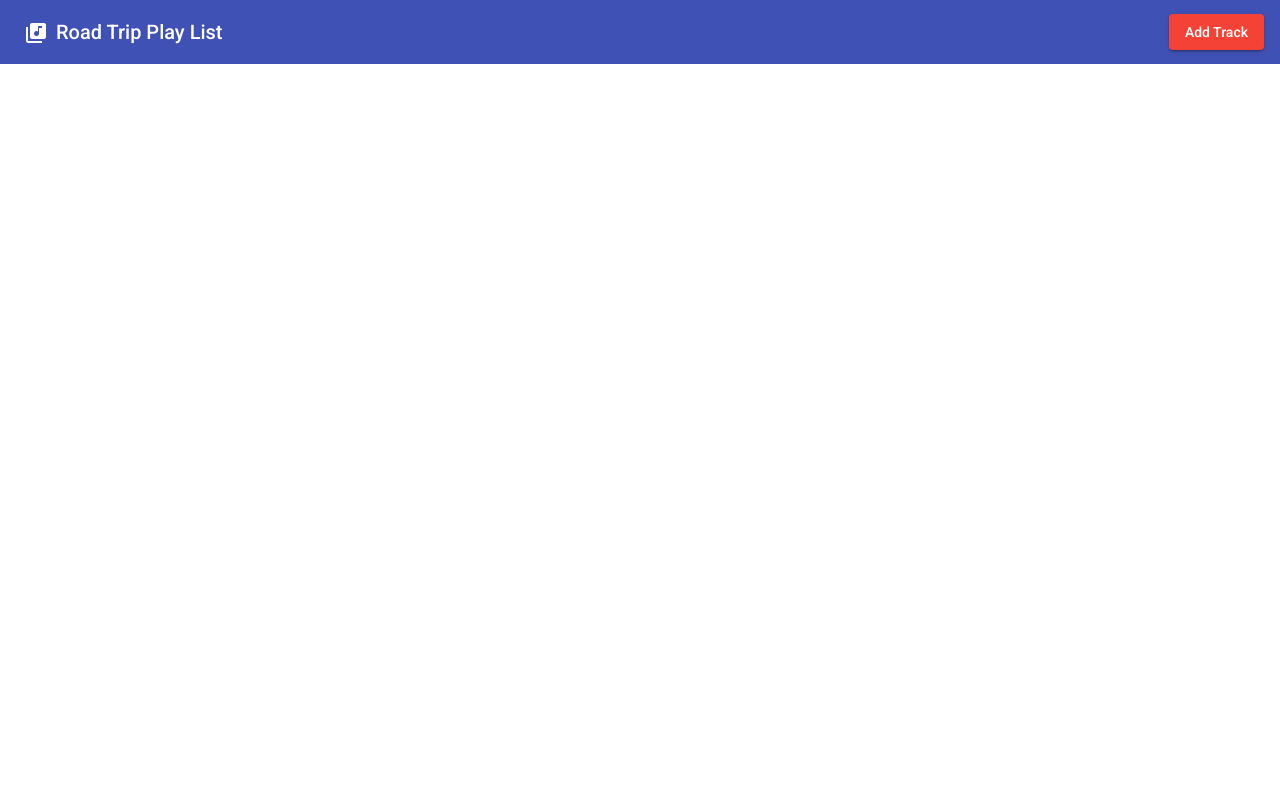
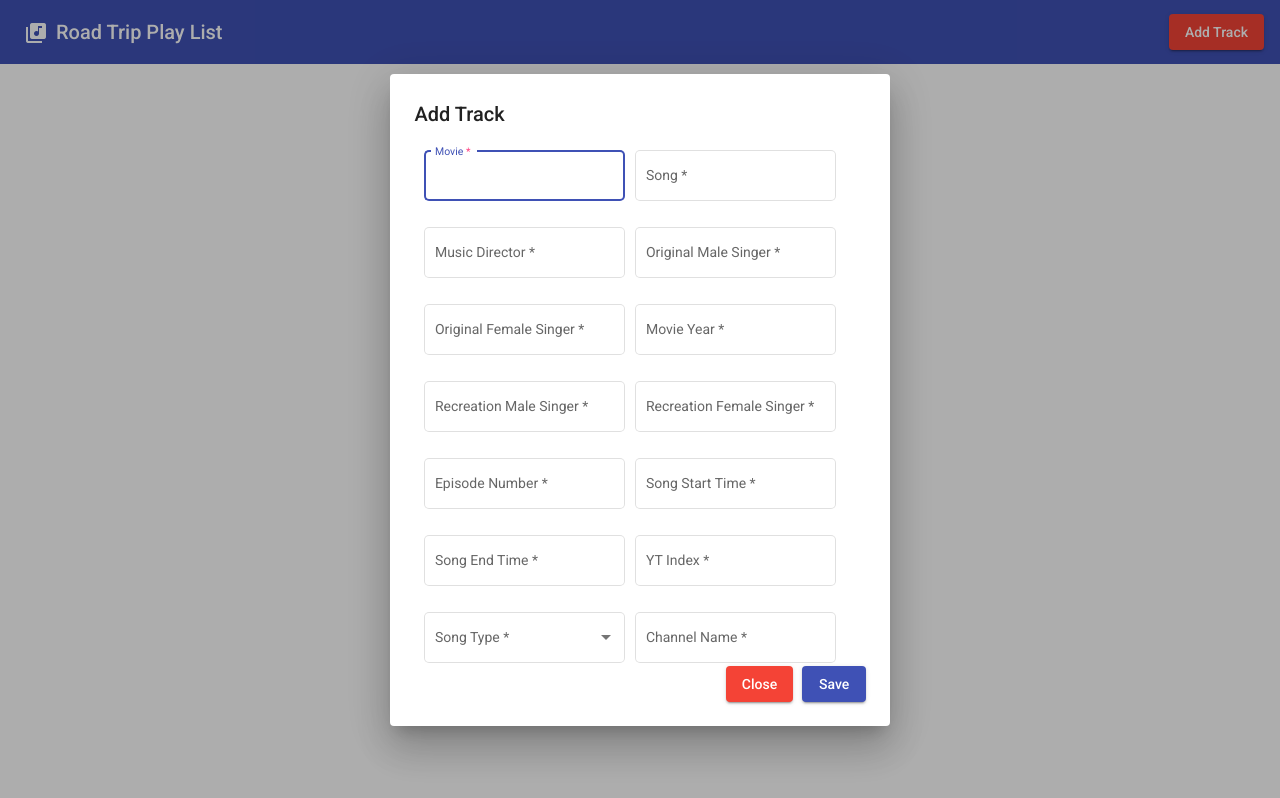
Before and after one commit to jaiberman/ng13RTPL, an Angular app: page / in a window 1280 px wide. Both pictures are taken after a click on the button "Add Track". Built offline with nearby package versions, Linux system fonts and the light colour scheme.

Commit message:
stage2 : final commit

```diff
--- a/src/app/app.component.ts
+++ b/src/app/app.component.ts
@@ -1,4 +1,6 @@
 import { Component } from '@angular/core';
+import {MatDialog, MAT_DIALOG_DATA} from '@angular/material/dialog';
+import { DialogTrackComponent } from './dialog-track/dialog-track.component';
 
 @Component({
   selector: 'app-root',
@@ -8,9 +10,13 @@ import { Component } from '@angular/core';
 export class AppComponent {
   title = 'ng13RTPL';
 
+  constructor(private dialog: MatDialog){
 
-  openDialog(){
-    alert("Hello World!");
-    console.log("Hello World!!!");
+  }
+
+  openDialog() {
+    this.dialog.open(DialogTrackComponent, {
+      width: '39%'
+    });
   }
 }
--- a/src/app/dialog-track/dialog-track.component.html
+++ b/src/app/dialog-track/dialog-track.component.html
@@ -1 +1,83 @@
-<p>dialog-track works!</p>
+<h2>Add Track</h2>
+<div mat-dialog-content>
+    <form [formGroup]="trackForm">
+        <mat-form-field appearance="outline">
+            <mat-label>Movie</mat-label>
+            <input formControlName="movie" matInput placeholder="Movie Name">
+        </mat-form-field>
+
+        <mat-form-field appearance="outline">
+            <mat-label>Song</mat-label>
+            <input formControlName="song" matInput placeholder="Song">
+        </mat-form-field>
+
+        <mat-form-field appearance="outline">
+            <mat-label>Music Director</mat-label>
+            <input formControlName="music_director" matInput placeholder="Music Director">
+        </mat-form-field>
+
+        <mat-form-field appearance="outline">
+            <mat-label>Original Male Singer</mat-label>
+            <input formControlName="o_male_signers" matInput placeholder="Original Male Singer">
+        </mat-form-field>
+
+        <mat-form-field appearance="outline">
+            <mat-label>Original Female Singer</mat-label>
+            <input formControlName="o_female_singers" matInput placeholder="Original Female Singer">
+        </mat-form-field>
+
+        <mat-form-field appearance="outline">
+            <mat-label>Movie Year</mat-label>
+            <input formControlName="year" matInput type="number" placeholder="Movie Year">
+        </mat-form-field>
+
+        <mat-form-field appearance="outline">
+            <mat-label>Recreation Male Singer</mat-label>
+            <input formControlName="r_male_signers" matInput placeholder="Recreation Male Singer">
+        </mat-form-field>
+
+        <mat-form-field appearance="outline">
+            <mat-label>Recreation Female Singer</mat-label>
+            <input formControlName="r_female_singers" matInput placeholder="Recreation Female Singer">
+        </mat-form-field>
+
+        <mat-form-field appearance="outline">
+            <mat-label>Episode Number</mat-label>
+            <input formControlName="episode_number" matInput type="number" placeholder="Episode Number">
+        </mat-form-field>
+
+        <mat-form-field appearance="outline">
+            <mat-label>Song Start Time</mat-label>
+            <input formControlName="song_begin_time" matInput type="number" placeholder="Song Start Time">
+        </mat-form-field>
+
+        <mat-form-field appearance="outline">
+            <mat-label>Song End Time</mat-label>
+            <input formControlName="song_end_time" matInput type="number" placeholder="Song End Time">
+        </mat-form-field>
+
+        <mat-form-field appearance="outline">
+            <mat-label>YT Index</mat-label>
+            <input formControlName="yt_index" matInput placeholder="YT Index">
+        </mat-form-field>
+
+        <mat-form-field appearance="outline">
+            <mat-label>Song Type</mat-label>
+            <mat-select formControlName="song_type" placeholder="Song Type">
+                <mat-option value="Male Solo">Male Solo</mat-option>
+                <mat-option value="Female Solo">Female Solo</mat-option>
+                <mat-option value="Duet">Duet</mat-option>
+                <mat-option value="Duet Corus">Duet Corus</mat-option>
+            </mat-select>
+        </mat-form-field>
+
+        <mat-form-field appearance="outline">
+            <mat-label>Channel Name</mat-label>
+            <input formControlName="channel_name" matInput placeholder="Channel Name">
+        </mat-form-field>
+    </form>
+</div>
+<div mat-dialog-action [align]='"right"'>
+    <button mat-raised-button color="warn" mat-dialog-close>Close</button>
+    <button style="margin-left: 8px;" mat-raised-button color="primary" (click)="addTrack();">Save</button>
+</div>
--- a/src/app/dialog-track/dialog-track.component.scss
+++ b/src/app/dialog-track/dialog-track.component.scss
@@ -0,0 +1,3 @@
+mat-form-field {
+    margin-left: 10px;
+}
--- a/src/app/dialog-track/dialog-track.component.ts
+++ b/src/app/dialog-track/dialog-track.component.ts
@@ -1,4 +1,6 @@
 import { Component, OnInit } from '@angular/core';
+import { FormBuilder, FormGroup, Validators } from '@angular/forms';
+import { MatDialogRef } from '@angular/material/dialog'
 
 @Component({
   selector: 'app-dialog-track',
@@ -6,10 +8,29 @@ import { Component, OnInit } from '@angular/core';
   styleUrls: ['./dialog-track.component.scss']
 })
 export class DialogTrackComponent implements OnInit {
-
-  constructor() { }
+  trackTypeList = ["Male Solo", "Female Solo", "Duet", "Duet Corus"];
+  trackForm !: FormGroup;
+  constructor(private formBuilder : FormBuilder) { }
 
   ngOnInit(): void {
+    this.trackForm = this.formBuilder.group({
+      movie: ['', Validators.required],
+      song: ['', Validators.required],
+      music_director: ['', Validators.required],
+      o_male_signers: ['', Validators.required],
+      o_female_singers: ['', Validators.required],
+      year: ['', Validators.required],
+      r_male_signers: ['', Validators.required],
+      r_female_singers: ['', Validators.required],
+      episode_number: ['', Validators.required],
+      song_begin_time: ['', Validators.required],
+      song_end_time: ['', Validators.required],
+      yt_index: ['', Validators.required],
+      song_type: ['', Validators.required],
+      channel_name: ['', Validators.required]
+    })
   }
-
+  addTrack(){
+    console.log(this.trackForm.value);
+  }
 }
```
Also changed, not shown: src/app/app.module.ts (+12 -1 lines), 1 other file (tests, documents, lock files or other folders).
